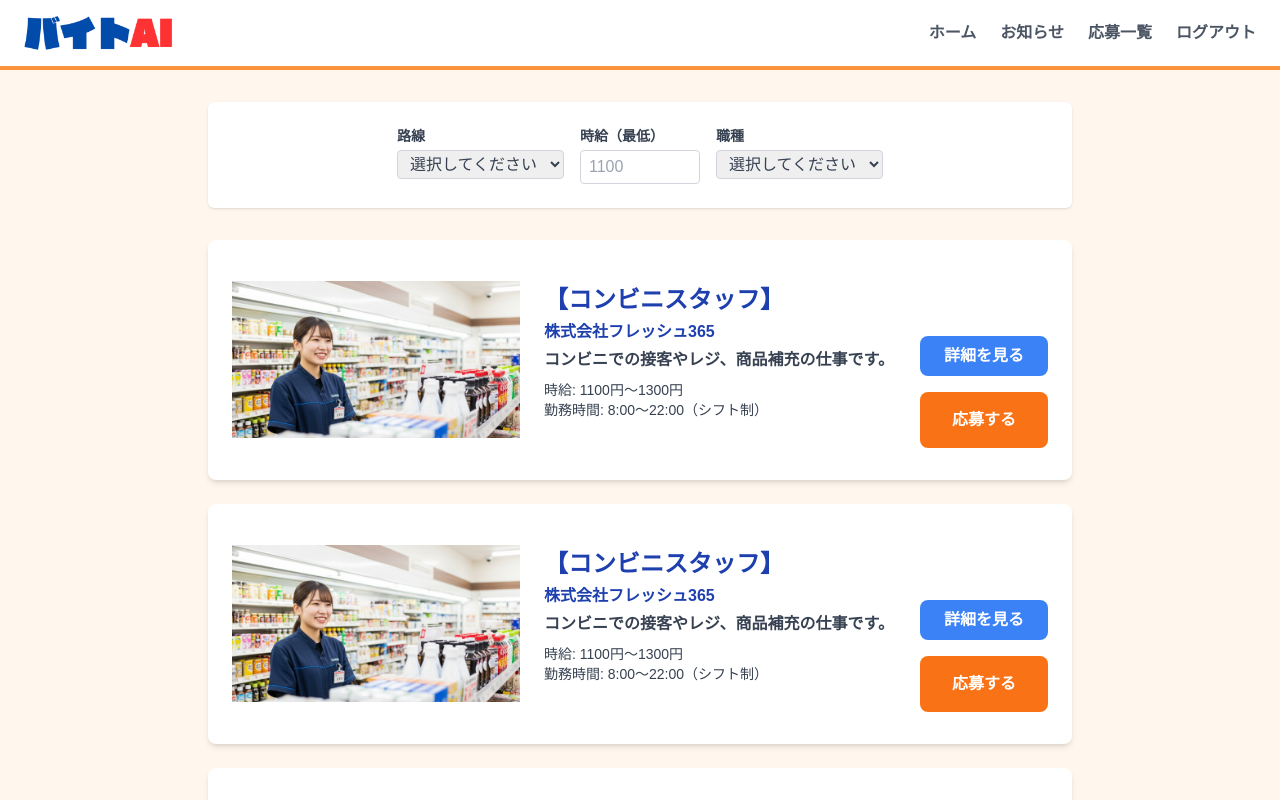
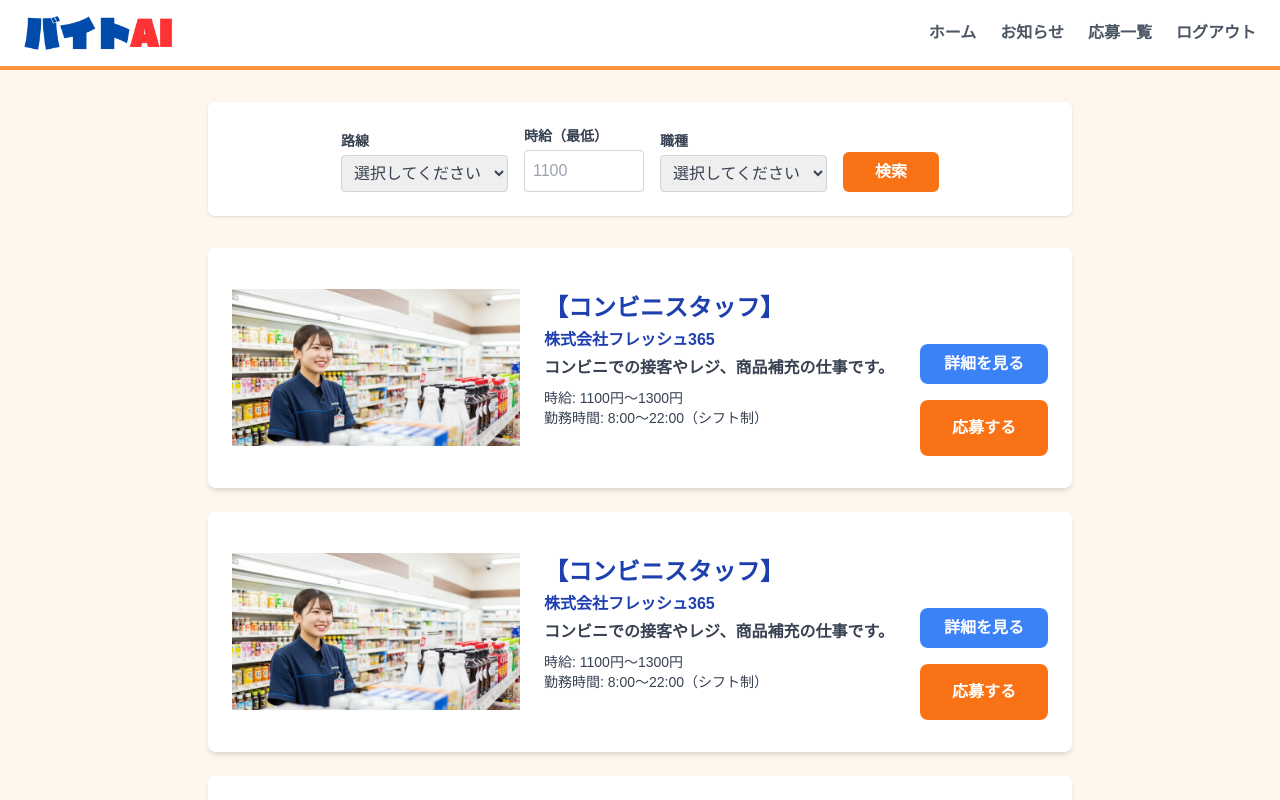
Before and after one commit to InoKotaro/baito-ai-website, a Next.js app: page / in a window 1280 px wide. Shown: the top 800 px of the page. Built offline with nearby package versions, Linux system fonts and the light colour scheme.

Commit message:
feat: 検索バーに検索ボタン実装

```diff
--- a/src/app/components/SearchBar.jsx
+++ b/src/app/components/SearchBar.jsx
@@ -1,8 +1,8 @@
 export default function SearchBar() {
   return (
-    <section
-      className="flex flex-wrap justify-center gap-4 rounded-md bg-white p-6 shadow"
-      aria-label="求人検索"
+    <form
+      className="flex flex-wrap items-end justify-center gap-4 rounded-md bg-white p-6 shadow"
+      aria-label="求人検索フォーム"
     >
       <div className="flex min-w-[120px] flex-col">
         <label htmlFor="railway" className="mb-1 text-sm font-semibold">
@@ -11,7 +11,7 @@ export default function SearchBar() {
         <select
           id="railway"
           name="railway"
-          className="rounded border border-gray-300 px-2 py-1 text-base"
+          className="rounded border border-gray-300 px-2 py-2 text-base"
         >
           <option value="">選択してください</option>
           <option value="JR">JR線</option>
@@ -31,7 +31,7 @@ export default function SearchBar() {
           placeholder="1100"
           min="800"
           max="2000"
-          className="rounded border border-gray-300 px-2 py-1 text-base"
+          className="rounded border border-gray-300 px-2 py-2 text-base"
         />
       </div>
 
@@ -42,7 +42,7 @@ export default function SearchBar() {
         <select
           id="jobCategory"
           name="jobCategory"
-          className="rounded border border-gray-300 px-2 py-1 text-base"
+          className="rounded border border-gray-300 px-2 py-2 text-base"
         >
           <option value="">選択してください</option>
           <option value="convenience">コンビニスタッフ</option>
@@ -50,6 +50,14 @@ export default function SearchBar() {
           <option value="retail">販売スタッフ</option>
         </select>
       </div>
-    </section>
+
+      {/* 検索ボタン */}
+      <button
+        type="submit"
+        className="rounded-md bg-orange-500 px-8 py-2 font-bold text-white transition-colors hover:bg-orange-600 focus:outline-none focus:ring-2 focus:ring-orange-400 focus:ring-opacity-75"
+      >
+        検索
+      </button>
+    </form>
   );
 }
```
